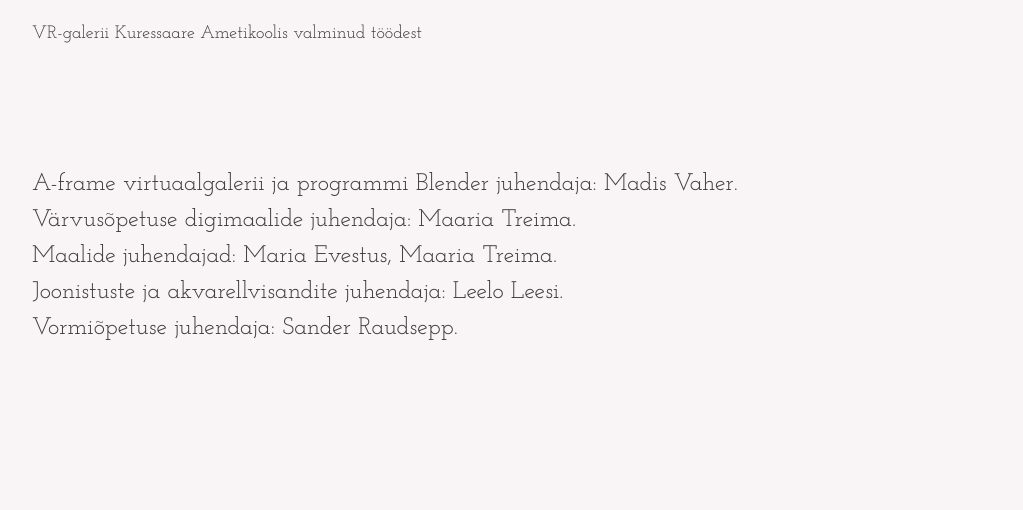
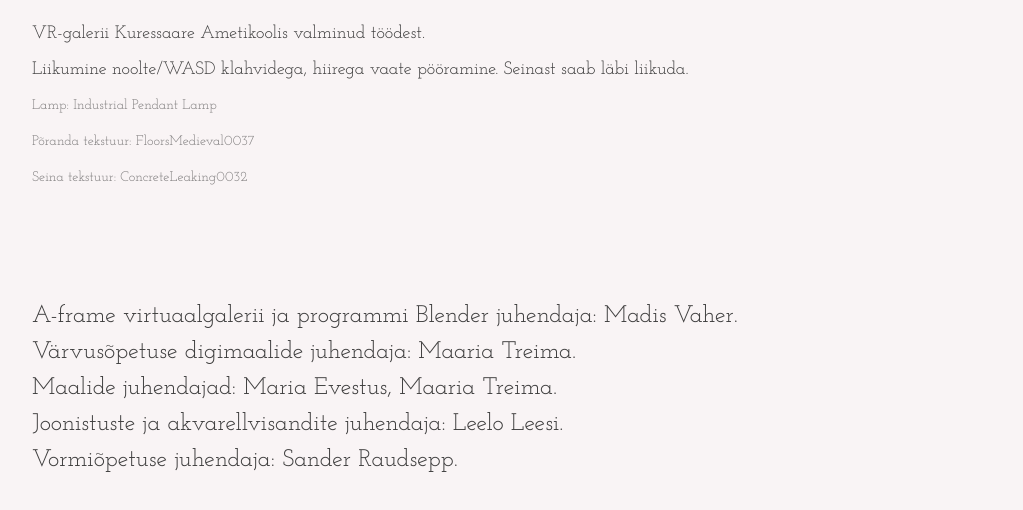
Before and after one commit to airiastmae/airiastmae.github.io, a plain HTML site: page vrgalerii.html in a window 1280 px wide. Shown: the part 1378-1888 px from the top of the page, without its empty margins (128-1151 px from the left). Drawn offline with Linux system fonts and the light colour scheme.

Commit message:
Specified used materials and 3D object

```diff
--- a/vrgalerii.html
+++ b/vrgalerii.html
@@ -39,7 +39,18 @@
             </a>
 
                 <p class="pics__headline">
-                    VR-galerii Kuressaare Ametikoolis valminud töödest
+                    VR-galerii Kuressaare Ametikoolis valminud töödest. <br>
+                    Liikumine noolte/WASD klahvidega, hiirega vaate pööramine. Seinast saab läbi liikuda.<br>
+                    <div class="mockup__style">
+                        Lamp: <a class="link_style" href="https://poly.google.com/view/5RlT60xKT4U">Industrial Pendant Lamp</a></div><br>
+                    <div class="mockup__style">
+                        Põranda tekstuur: <a class="link_style" href="https://www.textures.com/download/floorsmedieval0037/77577">
+                            FloorsMedieval0037</a></div><br>
+                    <div class="mockup__style">
+                        Seina tekstuur: <a class="link_style" href="https://www.textures.com/download/concreteleaking0032/11348">
+                            ConcreteLeaking0032</a></div>
+
+
                 </p>
                 <br><br>
 
```
